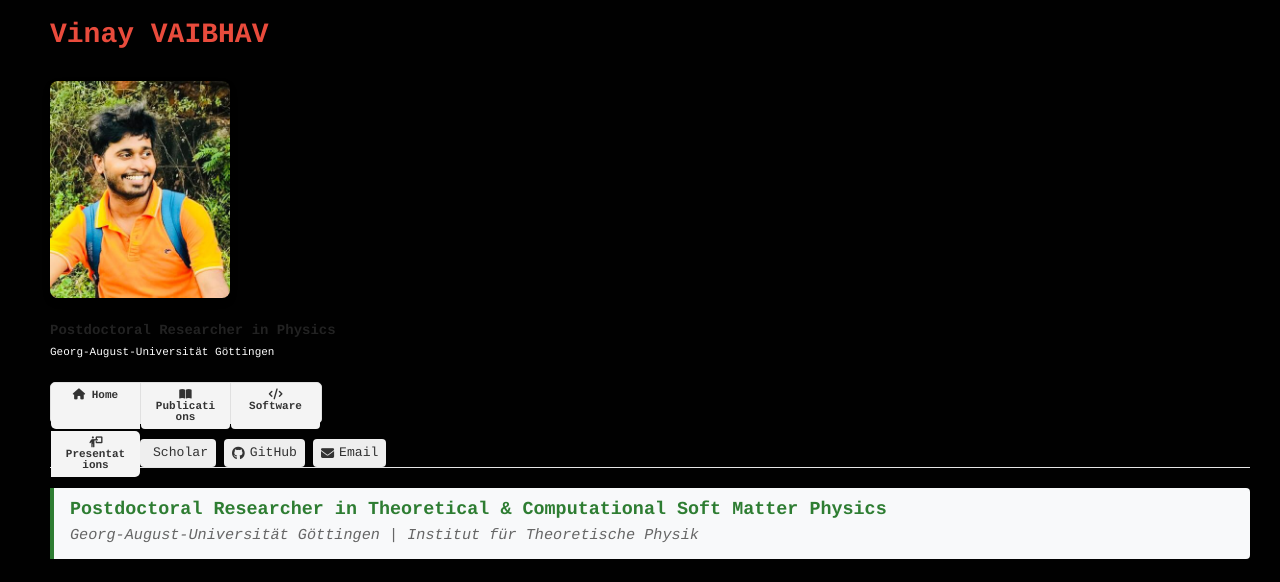
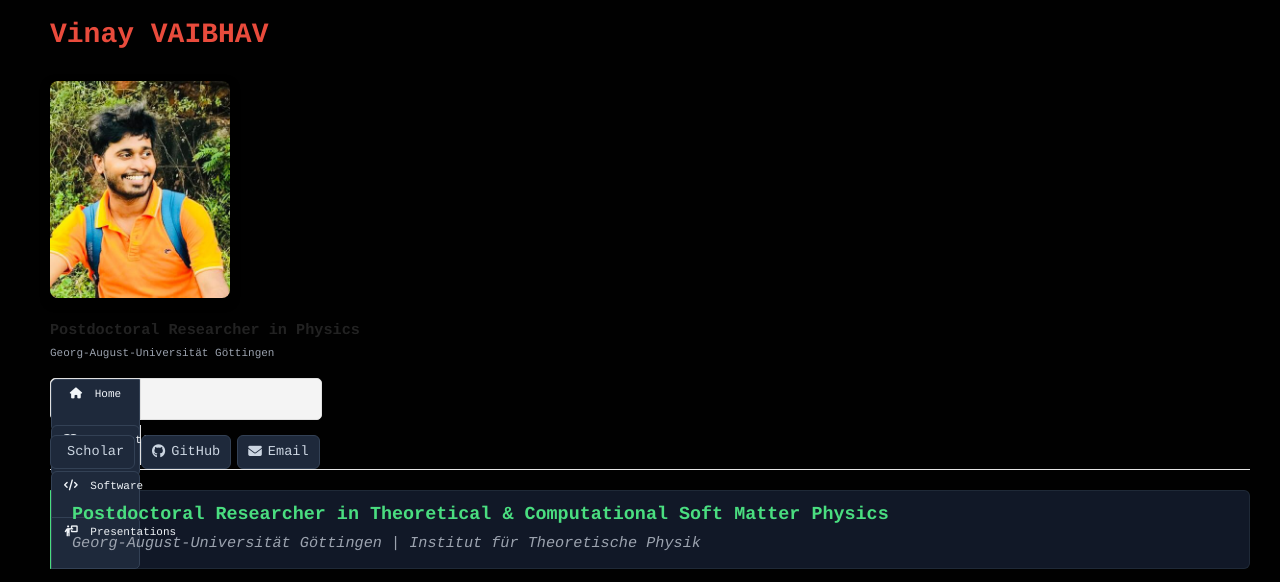
Before and after one commit to vinayphys/vinayphys.github.io, a Jekyll site: the page built from index.md, in a window 1280 px wide. Shown: the top 582 px of the page. Built offline with Jekyll 4.4.1, drawn with Linux system fonts in a browser that asks for light colours; our own code applies the rules of GitHub Pages for plain Markdown files; a style sheet for code colours, icons or effects is not loaded.

Commit message:
Update default.html

```diff
--- a/_layouts/default.html
+++ b/_layouts/default.html
@@ -19,73 +19,103 @@
     <link rel="stylesheet" href="{{ '/stylesheets/styles.css' | relative_url }}">
     <link rel="stylesheet" href="{{ '/stylesheets/pygment_trac.css' | relative_url }}">
 
-    <!-- FontAwesome & Academicons for Icons -->
+    <!-- FontAwesome & Academicons -->
     <link rel="stylesheet" href="https://cdnjs.cloudflare.com/ajax/libs/font-awesome/6.5.1/css/all.min.css">
     <link rel="stylesheet" href="https://cdn.jsdelivr.net/gh/jpswalsh/academicons@1/css/academicons.min.css">
 
     <style>
-      /* Custom tweaks for academic profile layout */
+      /* Layout & Responsive Tweaks */
       .profile-img {
         width: 100%;
         max-width: 180px;
         border-radius: 8px;
-        box-shadow: 0 4px 8px rgba(0,0,0,0.1);
+        box-shadow: 0 4px 10px rgba(0,0,0,0.5);
         margin: 10px 0 15px 0;
       }
+
+      /* Fixed contrast for dark theme text under photo */
+      .sidebar-bio {
+        color: #d1d5db !important;
+        font-size: 0.95rem;
+        line-height: 1.4;
+        margin-bottom: 15px;
+      }
+      .sidebar-bio small {
+        color: #9ca3af !important;
+      }
+
+      /* Clean grid-based navigation menu */
       .nav-menu {
         margin: 15px 0;
         padding: 0;
         list-style: none;
-      }
-      .nav-menu li {
-        margin-bottom: 8px;
+        display: flex;
+        flex-direction: column;
+        gap: 6px;
       }
       .nav-menu a {
         display: block;
-        padding: 6px 12px;
-        background: #f4f4f4;
-        border-radius: 4px;
+        padding: 8px 12px;
+        background: #1e293b;
+        border: 1px solid #334155;
+        border-radius: 6px;
         text-decoration: none;
-        font-weight: 600;
-        color: #333;
-        transition: background 0.2s;
+        font-weight: 500;
+        color: #f1f5f9;
+        white-space: nowrap; /* Prevents text from wrapping into two lines */
+        transition: background 0.2s, border-color 0.2s;
       }
       .nav-menu a:hover {
-        background: #393939;
-        color: #fff;
+        background: #334155;
+        border-color: #475569;
+        color: #ffffff;
       }
-      .subtitle-box {
-        background: #f8f9fa;
-        border-left: 4px solid #2e7d32;
-        padding: 12px 16px;
-        margin-bottom: 25px;
-        border-radius: 0 4px 4px 0;
-      }
-      .hero-banner {
-        width: 100%;
-        max-height: 220px;
-        object-fit: cover;
-        border-radius: 6px;
-        margin-bottom: 20px;
-      }
+
+      /* Social buttons container */
       .social-links {
         display: flex;
         flex-wrap: wrap;
-        gap: 8px;
+        gap: 6px;
         margin-top: 15px;
       }
       .social-btn {
         display: inline-flex;
         align-items: center;
-        gap: 5px;
-        font-size: 0.82rem;
-        padding: 4px 8px;
-        background: #eee;
-        border-radius: 4px;
-        color: #333;
+        gap: 6px;
+        font-size: 0.85rem;
+        padding: 6px 10px;
+        background: #1e293b;
+        border: 1px solid #334155;
+        border-radius: 6px;
+        color: #cbd5e1;
         text-decoration: none;
+        white-space: nowrap;
       }
-      .social-btn:hover { background: #ddd; }
+      .social-btn:hover {
+        background: #334155;
+        color: #ffffff;
+      }
+
+      /* Dark-theme friendly Hero Subtitle Box */
+      .subtitle-box {
+        background: #111827;
+        border-left: 4px solid #4ade80;
+        border-top: 1px solid #1f2937;
+        border-right: 1px solid #1f2937;
+        border-bottom: 1px solid #1f2937;
+        padding: 14px 18px;
+        margin-bottom: 20px;
+        border-radius: 0 6px 6px 0;
+      }
+
+      .hero-banner {
+        width: 100%;
+        max-height: 240px;
+        object-fit: cover;
+        border-radius: 6px;
+        border: 1px solid #1f2937;
+        margin-bottom: 20px;
+      }
     </style>
   </head>
   <body>
@@ -93,21 +123,24 @@
       <header>
         <h1><a href="{{ '/' | absolute_url }}">{{ site.title | default: site.github.repository_name }}</a></h1>
 
-        <!-- Profile Photo inside Sidebar -->
+        <!-- Profile Photo -->
         <img src="{{ 'images/photo_profile2.jpeg' | relative_url }}" class="profile-img" alt="Vinay Vaibhav profile photo"/>
 
-        <p><strong>Postdoctoral Researcher in Physics</strong><br>
-        <small>Georg-August-Universität Göttingen</small></p>
+        <!-- High contrast text -->
+        <p class="sidebar-bio">
+          <strong>Postdoctoral Researcher in Physics</strong><br>
+          <small>Georg-August-Universität Göttingen</small>
+        </p>
 
-        <!-- Navigation Menu -->
+        <!-- Vertical Menu (Prevents text breaking) -->
         <ul class="nav-menu">
-          <li><a href="{{ '/' | absolute_url }}"><i class="fa-solid fa-house"></i> Home</a></li>
-          <li><a href="{{ '/Publications' | absolute_url }}"><i class="fa-solid fa-book-open"></i> Publications</a></li>
-          <li><a href="{{ '/Software_development' | absolute_url }}"><i class="fa-solid fa-code"></i> Software</a></li>
-          <li><a href="https://speakerdeck.com/vinayphys" target="_blank"><i class="fa-solid fa-person-chalkboard"></i> Presentations</a></li>
+          <li><a href="{{ '/' | absolute_url }}"><i class="fa-solid fa-house" style="margin-right: 6px;"></i> Home</a></li>
+          <li><a href="{{ '/Publications' | absolute_url }}"><i class="fa-solid fa-book-open" style="margin-right: 6px;"></i> Publications</a></li>
+          <li><a href="{{ '/Software_development' | absolute_url }}"><i class="fa-solid fa-code" style="margin-right: 6px;"></i> Software</a></li>
+          <li><a href="https://speakerdeck.com/vinayphys" target="_blank"><i class="fa-solid fa-person-chalkboard" style="margin-right: 6px;"></i> Presentations</a></li>
         </ul>
 
-        <!-- Connect / Social Links -->
+        <!-- Social Badges -->
         <div class="social-links">
           <a href="https://scholar.google.com/" class="social-btn" target="_blank"><i class="ai ai-google-scholar"></i> Scholar</a>
           <a href="https://github.com/vinayphys" class="social-btn" target="_blank"><i class="fa-brands fa-github"></i> GitHub</a>
@@ -116,13 +149,12 @@
       </header>
 
       <section>
-        <!-- Banner Animation placed at the top of main content area (avoids sidebar overflow) -->
         {% if page.url == "/" or page.url == "/index.html" %}
           <div class="subtitle-box">
-            <h3 style="margin: 0; color: #2e7d32; font-size: 1.15rem;">
+            <h3 style="margin: 0; color: #4ade80; font-size: 1.15rem; font-weight: 600;">
               Postdoctoral Researcher in Theoretical & Computational Soft Matter Physics
             </h3>
-            <p style="margin: 4px 0 0 0; color: #666; font-size: 0.95rem; font-style: italic;">
+            <p style="margin: 6px 0 0 0; color: #9ca3af; font-size: 0.95rem; font-style: italic;">
               Georg-August-Universität Göttingen | Institut für Theoretische Physik
             </p>
           </div>
@@ -141,7 +173,6 @@
 
     <script src="{{ '/assets/js/scale.fix.js' | relative_url }}"></script>
 
-    <!-- Modern GA4 Google Analytics Snippet -->
     {% if site.google_analytics and site.google_analytics != true %}
     <script async src="https://www.googletagmanager.com/gtag/js?id={{ site.google_analytics }}"></script>
     <script>
```
